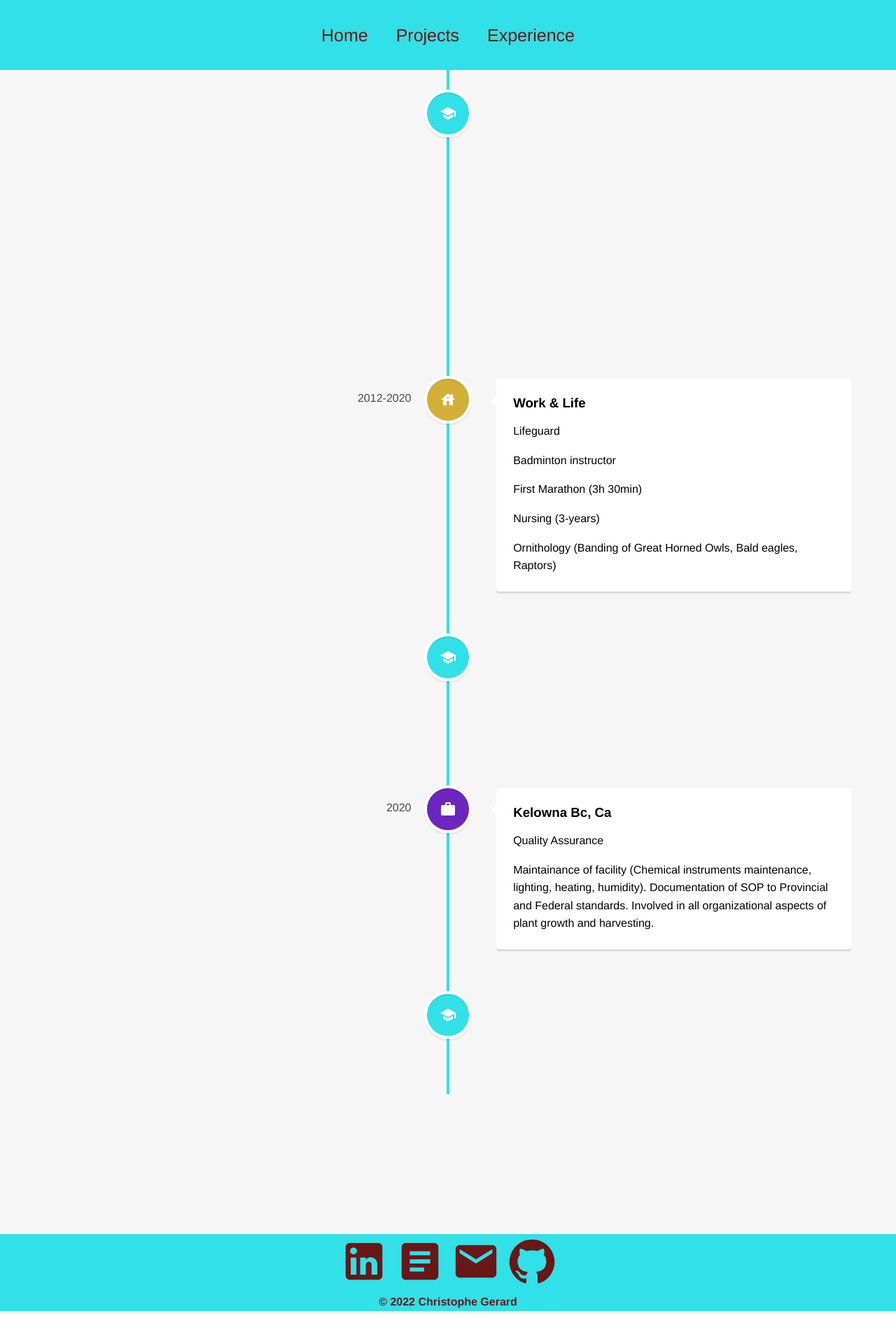
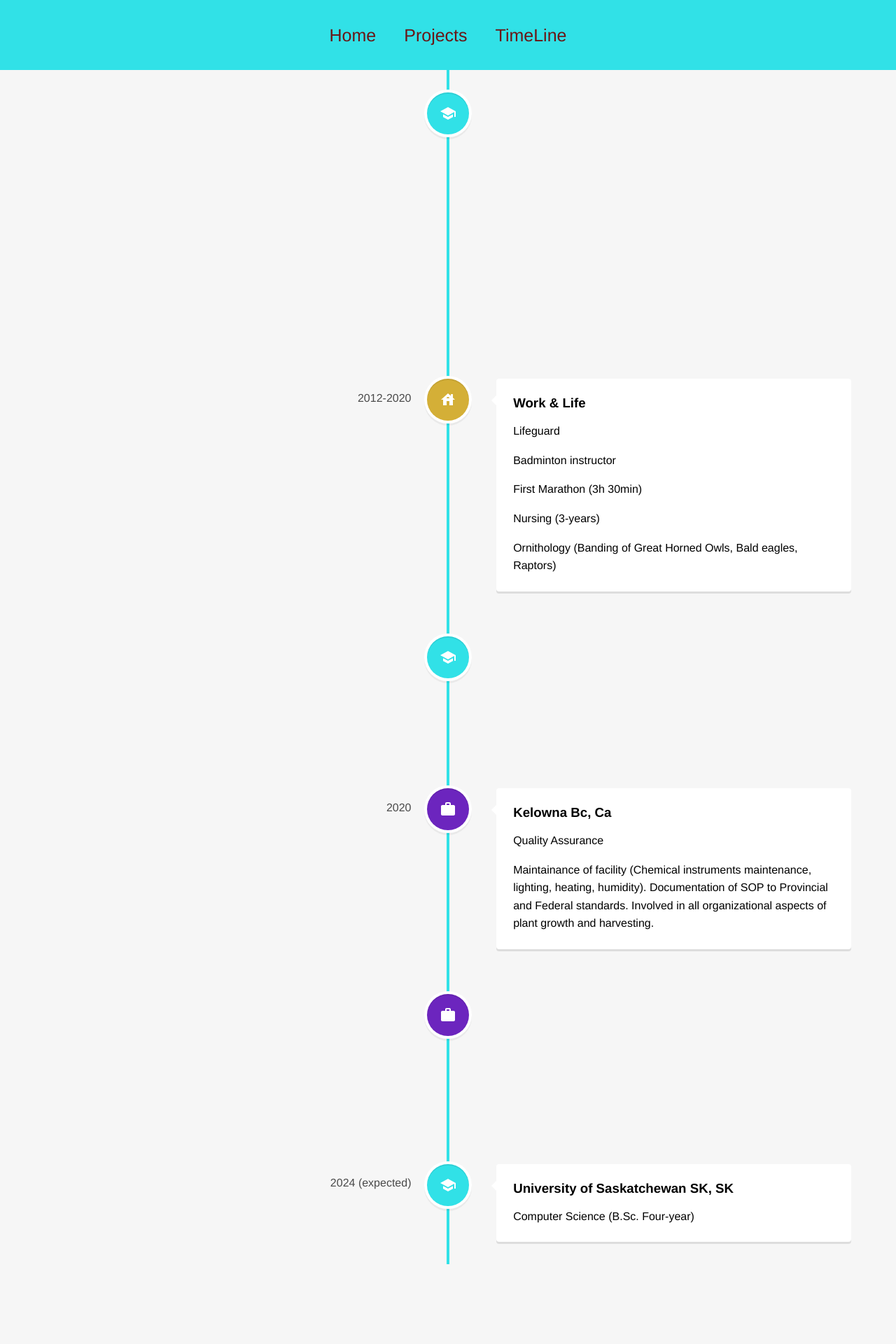
Before and after one commit to Flawlessgod/portfolio, a React (Create React App) app: page /portfolio/experience in a window 1280 px wide. Shown: the top 1920 px of the page at 70% size. Before the commit the page ends 1878 px from the top, so only its background shows below. Built offline with nearby package versions, Linux system fonts and the light colour scheme.

Commit message:
Timeline

```diff
--- a/src/components/Navbar.jsx
+++ b/src/components/Navbar.jsx
@@ -22,7 +22,7 @@ function Navbar() {
       <div className="links">
         <Link to="/portfolio">Home</Link>
         <Link to="/portfolio/projects">Projects</Link>
-        <Link to="/portfolio/experience">Experience</Link>
+        <Link to="/portfolio/experience">TimeLine</Link>
       </div>
     </div>
   );
--- a/src/pages/Experience.jsx
+++ b/src/pages/Experience.jsx
@@ -87,6 +87,23 @@ function Experience() {
           </p>
         </VerticalTimelineElement>
 
+        {/* 3.5 */}
+        <VerticalTimelineElement
+          className="vertical-timeline-element--education"
+          date="2022"
+          iconStyle={{ background: "#6c25be", color: "#fff" }}
+          icon={<WorkIcon />}
+        >
+          <h3 className="vertical-timeline-element-title">
+            Prince Alber Sk, Ca{" "}
+          </h3>
+          <p> Parks Canada</p>
+          <p>
+            Visitor Center. Responsible for payments, Federal Licencing,
+            triaging of visitor concerns.{" "}
+          </p>
+        </VerticalTimelineElement>
+
         {/* fourth experience */}
         <VerticalTimelineElement
           className="vertical-timeline-element--education"
```
